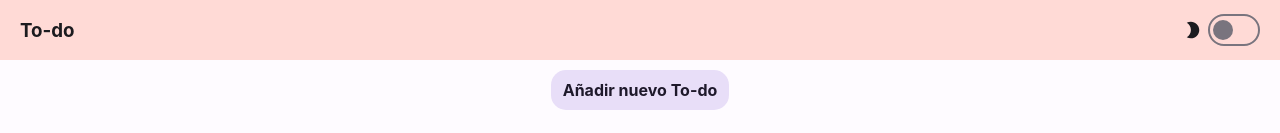
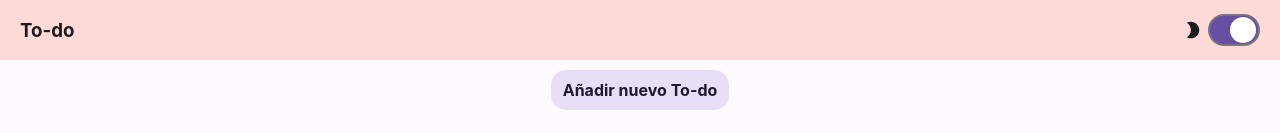
Before and after one commit to thewomins/To-do-ts, a React (Create React App) app: page / in a window 1280 px wide. Shown: the top 133 px of the page. Built offline with nearby package versions, Linux system fonts and the light colour scheme.

Commit message:
Fix bug update of theme after render

```diff
--- a/src/hooks/Theme.tsx
+++ b/src/hooks/Theme.tsx
@@ -65,7 +65,7 @@ const initialState:TThemesAvailable = "light" ;
 //por cada propiedad en theme setea la propiedad
 function setTheme(Theme: TTheme) {
   Object.entries(Theme).forEach(element => {
-    console.log(element[0], element[1]);
+    //console.log(element[0], element[1]);
     document.documentElement.style.setProperty("--" + element[0], element[1]);
   });
 }
--- a/src/screens/index/index.tsx
+++ b/src/screens/index/index.tsx
@@ -1,4 +1,4 @@
-import React, {useEffect, useState} from "react";
+import React, {useEffect, useLayoutEffect, useState} from "react";
 import "./index.css";
 import TareaCard from "./../../components/TareaCard/tareaCard";
 import Menu from "./../../components/menu/menu";
@@ -19,7 +19,7 @@ export const App: React.FC = () => {
 
   useEffect(() => console.log("theme", theme), [theme]);
 
-  useEffect(() => {
+  useLayoutEffect(() => {
     //dispatchTheme({type:"changeThemeTo", themeName: "dark"});
     const modeMe = (e: any) => {
       dispatchTheme({type:"changeThemeTo", themeName: e.matches ? "dark" : "light"});
@@ -63,6 +63,10 @@ export const App: React.FC = () => {
     setShowModalAdd(false);
   };
 
+  const onChangeCheck=(event:any)=>{
+    dispatchTheme({type:"changeThemeTo", themeName: event.target.checked ? "dark" : "light"});
+  };
+
   return (
     <div>
       <ModalAddTodo
@@ -76,7 +80,10 @@ export const App: React.FC = () => {
         setShow={setShowModalDetail}
         idTodo={todoSelected}
       />
-      <Menu />
+      <Menu
+        state={theme === "dark"? false: true}
+        onChangeCheck={onChangeCheck}
+      />
       <div className="contenedor_buttons">
         <Button
           textoButton="Añadir nuevo To-do"
```
